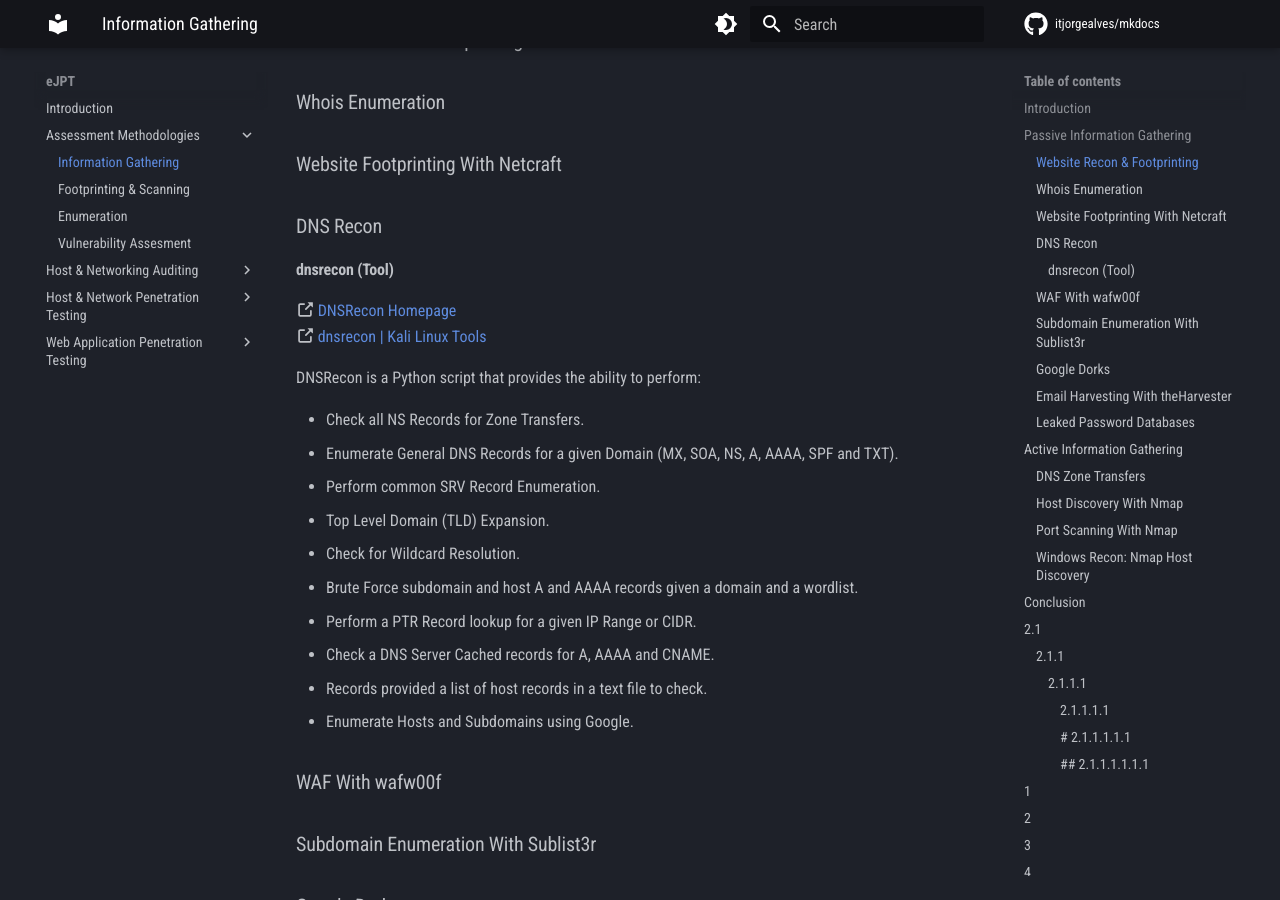
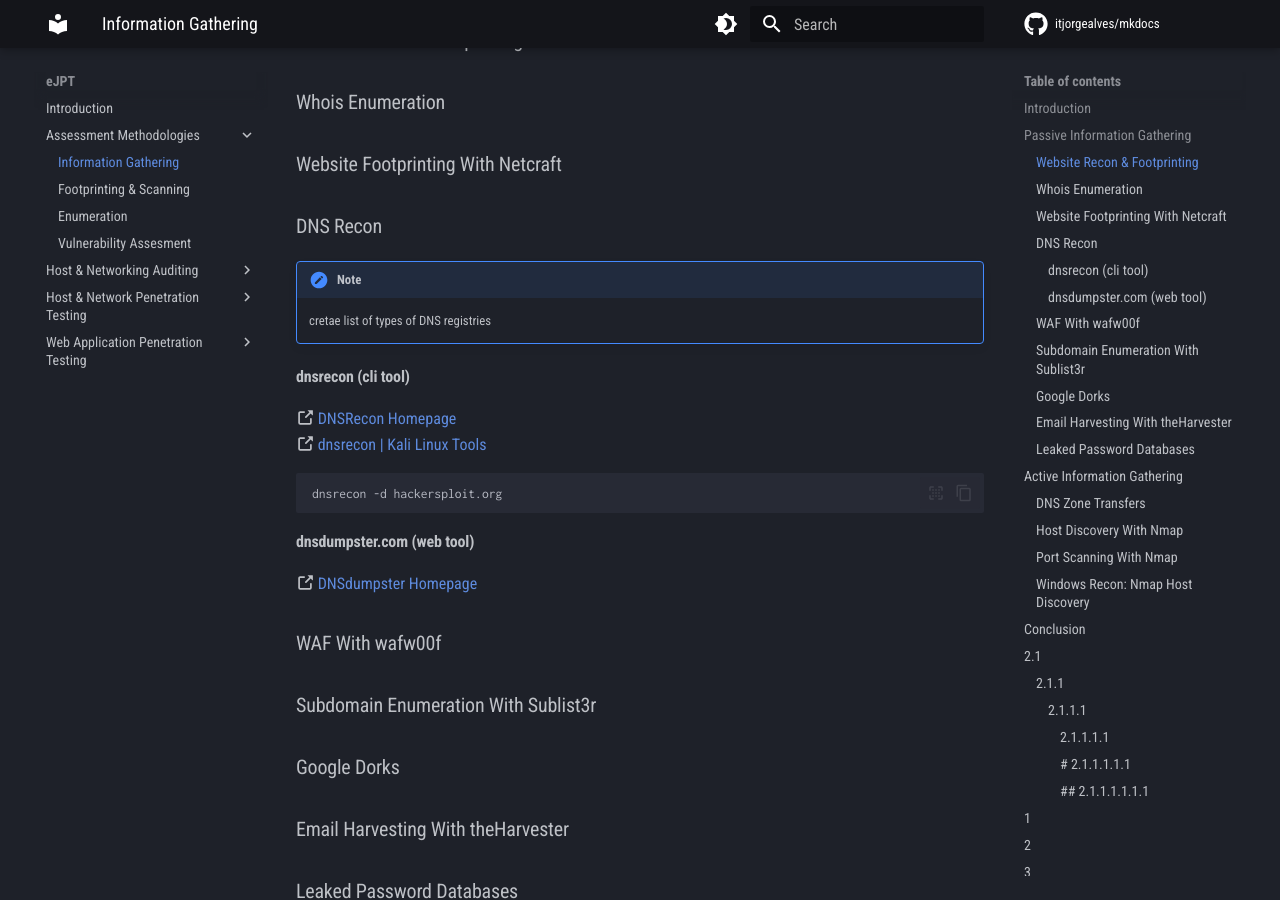
Before and after one commit to itjorgealves/mkdocs, an MkDocs documentation site: the page built from docs/eJPT/S1-Assessment-Methodologies/C1-Information-Gathering/Information-Gathering.md, in a window 1280 px wide and 900 px high, scrolled down 369 px. Built offline with MkDocs 1.6.1 and Material for MkDocs 9.7.7, drawn with Linux system fonts in a browser that asks for light colours; comment, search, counter and statistics services are not loaded.

Commit message:
Page Update

````diff
--- a/docs/eJPT/S1-Assessment-Methodologies/C1-Information-Gathering/Information-Gathering.md
+++ b/docs/eJPT/S1-Assessment-Methodologies/C1-Information-Gathering/Information-Gathering.md
@@ -9,24 +9,21 @@ title: "Information Gathering"
 ### Whois Enumeration
 ### Website Footprinting With Netcraft
 ### DNS Recon
+!!! note
+    cretae list of types of DNS registries
 
-#### dnsrecon (Tool)
+#### dnsrecon (cli tool)
 
 :octicons-link-external-16: [DNSRecon Homepage](https://github.com/darkoperator/dnsrecon)
 :octicons-link-external-16: [dnsrecon | Kali Linux Tools](https://www.kali.org/tools/dnsrecon/)
+``` bash
+dnsrecon -d hackersploit.org
+```
 
-DNSRecon is a Python script that provides the ability to perform:
+#### dnsdumpster.com (web tool)
 
-- Check all NS Records for Zone Transfers.
-- Enumerate General DNS Records for a given Domain (MX, SOA, NS, A, AAAA, SPF and TXT).
-- Perform common SRV Record Enumeration.
-- Top Level Domain (TLD) Expansion.
-- Check for Wildcard Resolution.
-- Brute Force subdomain and host A and AAAA records given a domain and a wordlist.
-- Perform a PTR Record lookup for a given IP Range or CIDR.
-- Check a DNS Server Cached records for A, AAAA and CNAME.
-- Records provided a list of host records in a text file to check.
-- Enumerate Hosts and Subdomains using Google.
+:octicons-link-external-16: [DNSdumpster Homepage](https://dnsdumpster.com/)
+
 ### WAF With wafw00f
 ### Subdomain Enumeration With Sublist3r
 ### Google Dorks
````
